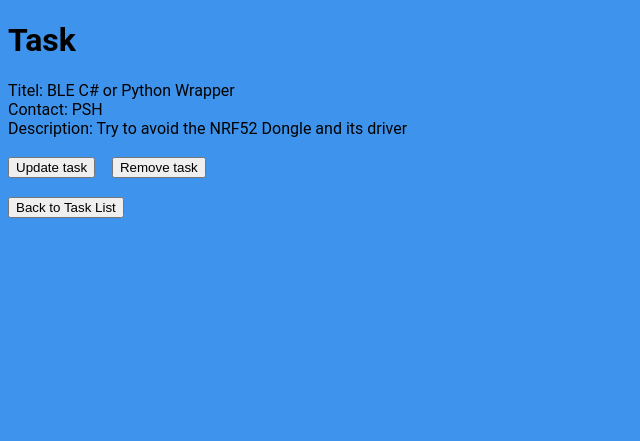
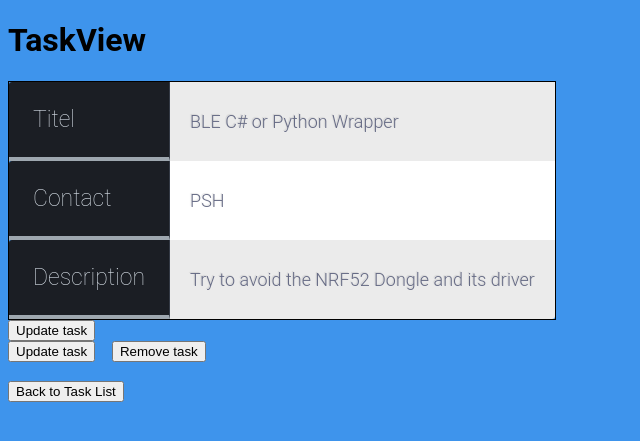
Before and after one commit to PatrickSchmelzer/Flask, a Flask app: page /taskView/1 in a window 1280 px wide. Shown: the top 441 px of the page, without its empty margins (0-640 px from the left). Run offline with Flask 2, Linux system fonts and the light colour scheme.

Commit message:
Improved task view

```diff
--- a/templates/home.html
+++ b/templates/home.html
@@ -12,7 +12,7 @@
         </tr>
         {% for task in tasks %}
         <tr>
-            <td onclick="location.href={{ url_for('taskView', index=loop.index0) }}"><a href={{ url_for('taskView', index=loop.index0) }}>{{task.titel}}</a></td>
+            <td> <a href={{ url_for('taskView', index=loop.index0) }}>{{task.titel}}</a></td>
         </tr>
         {% endfor %}
         <tr>
--- a/templates/task.html
+++ b/templates/task.html
@@ -1,18 +1,31 @@
 {% extends "base.html" %}
 
-{% block title %}Task{% endblock %}
+{% block title %}TaskView{% endblock %}
 
 {% block content %}
-<h1>Task</h1>
-Titel: {{task.titel}}
-<br />
-Contact: {{task.contact}}
-<br />
-Description: {{task.description}}
-<br />
-<br />
+<h1>TaskView</h1>
+<table>
+    <tr>
+        <th>Titel</th>
+        <td><div contenteditable>{{task.titel}}</div></td>
+    </tr>
+    <tr>
+        <th>Contact</th>
+        <td>{{task.contact}}</td>
+    </tr>
+    <tr>
+        <th>Description</th>
+        <td>{{task.description}}</td>
+    </tr>
+
+</table>
 
 <div class="container">
+    <div class="button">
+        <form action="{{ url_for('updateTask', index=index) }}" style="width:100px; display:inline-block;">
+            <input type="submit" value="Update task" />
+        </form>
+    </div>
     <form action="{{ url_for('updateTask', index=index) }}" style="width:100px; display:inline-block;">
         <input type="submit" value="Update task" />
     </form>
```
